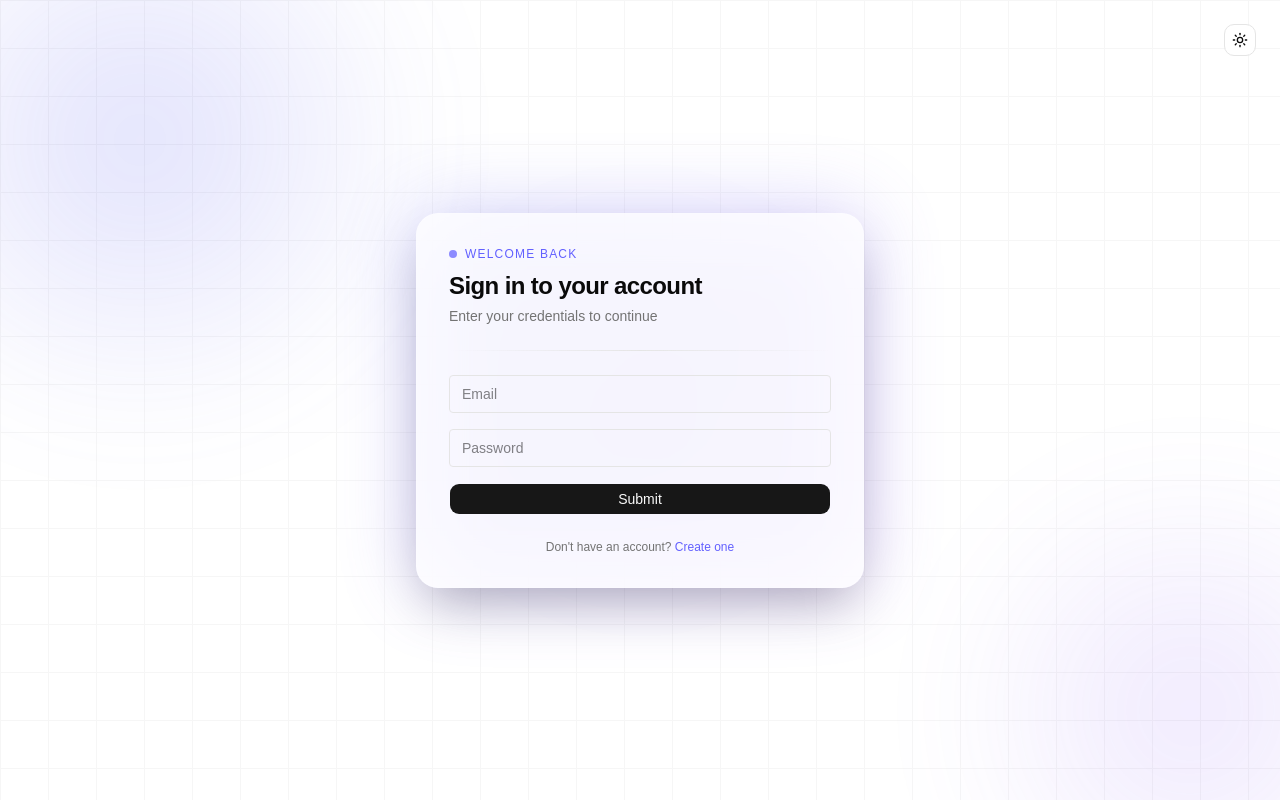
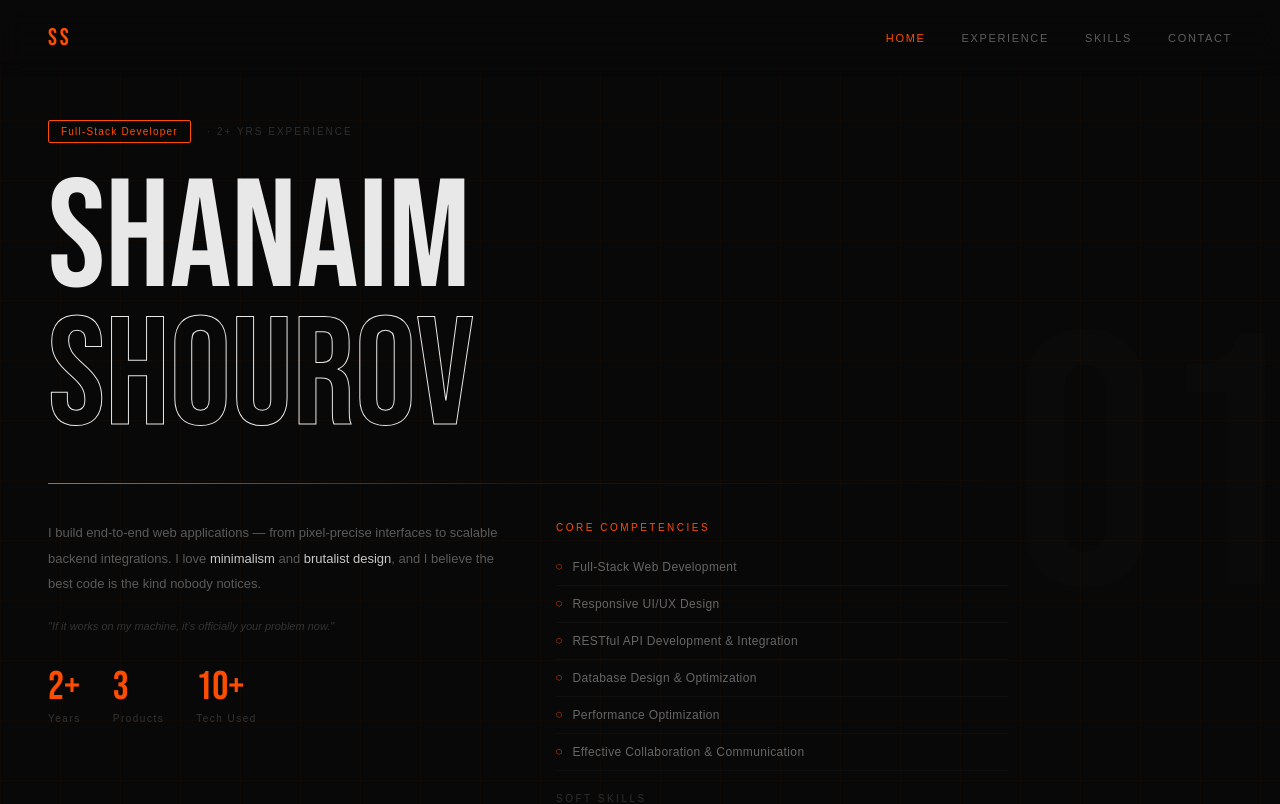
Before and after one commit to ShaNaim/personal-site, a React (Vite) app: page / in a window 1280 px wide. Shown: the top 804 px of the page. Built offline with nearby package versions, Linux system fonts and the light colour scheme; a web font is replaced by a local one.

Commit message:
:art: added protfolio and example files

```diff
--- /dev/null
+++ b/src/pages/portfolio-page.tsx
@@ -0,0 +1,4 @@
+import Portfolio from "../components/modules/portfolio/index";
+export default function PortfolioPage() {
+  return <Portfolio />;
+}
--- a/src/routeTree.gen.ts
+++ b/src/routeTree.gen.ts
@@ -9,8 +9,14 @@
 // Additionally, you should also exclude this file from your linter and/or formatter to prevent it from being checked or modified.
 
 import { Route as rootRouteImport } from './routes/__root'
+import { Route as ExamplesRouteImport } from './routes/examples'
 import { Route as IndexRouteImport } from './routes/index'
 
+const ExamplesRoute = ExamplesRouteImport.update({
+  id: '/examples',
+  path: '/examples',
+  getParentRoute: () => rootRouteImport,
+} as any)
 const IndexRoute = IndexRouteImport.update({
   id: '/',
   path: '/',
@@ -19,28 +25,39 @@ const IndexRoute = IndexRouteImport.update({
 
 export interface FileRoutesByFullPath {
   '/': typeof IndexRoute
+  '/examples': typeof ExamplesRoute
 }
 export interface FileRoutesByTo {
   '/': typeof IndexRoute
+  '/examples': typeof ExamplesRoute
 }
 export interface FileRoutesById {
   __root__: typeof rootRouteImport
   '/': typeof IndexRoute
+  '/examples': typeof ExamplesRoute
 }
 export interface FileRouteTypes {
   fileRoutesByFullPath: FileRoutesByFullPath
-  fullPaths: '/'
+  fullPaths: '/' | '/examples'
   fileRoutesByTo: FileRoutesByTo
-  to: '/'
-  id: '__root__' | '/'
+  to: '/' | '/examples'
+  id: '__root__' | '/' | '/examples'
   fileRoutesById: FileRoutesById
 }
 export interface RootRouteChildren {
   IndexRoute: typeof IndexRoute
+  ExamplesRoute: typeof ExamplesRoute
 }
 
 declare module '@tanstack/react-router' {
   interface FileRoutesByPath {
+    '/examples': {
+      id: '/examples'
+      path: '/examples'
+      fullPath: '/examples'
+      preLoaderRoute: typeof ExamplesRouteImport
+      parentRoute: typeof rootRouteImport
+    }
     '/': {
       id: '/'
       path: '/'
@@ -53,6 +70,7 @@ declare module '@tanstack/react-router' {
 
 const rootRouteChildren: RootRouteChildren = {
   IndexRoute: IndexRoute,
+  ExamplesRoute: ExamplesRoute,
 }
 export const routeTree = rootRouteImport
   ._addFileChildren(rootRouteChildren)
--- /dev/null
+++ b/src/routes/examples.tsx
@@ -0,0 +1,6 @@
+import { createFileRoute } from "@tanstack/react-router";
+import Examples from "@/pages/examples";
+
+export const Route = createFileRoute("/examples")({
+  component: Examples,
+});
--- a/src/routes/index.tsx
+++ b/src/routes/index.tsx
@@ -1,63 +1,6 @@
 import { createFileRoute } from "@tanstack/react-router";
-import { ThemeToggle } from "@/components/common/theme-toggle";
-import { ExampleForm } from "@/components/forms/example-form";
+import Portfolio from "@/pages/portfolio-page";
 
 export const Route = createFileRoute("/")({
-  component: Index,
+  component: Portfolio,
 });
-
-function Index() {
-  return (
-    <div className="relative min-h-screen w-full overflow-hidden bg-background flex items-center justify-center px-4">
-      {/* Ambient background blobs */}
-      <div className="pointer-events-none absolute inset-0 overflow-hidden">
-        <div className="absolute -top-40 -left-40 h-150 w-150 rounded-full opacity-20 dark:opacity-10 blur-3xl" style={{ background: "radial-gradient(circle, #6366f1, transparent 70%)" }} />
-        <div className="absolute -bottom-40 -right-40 h-125 w-125 rounded-full opacity-15 dark:opacity-10 blur-3xl" style={{ background: "radial-gradient(circle, #8b5cf6, transparent 70%)" }} />
-        <div className="absolute top-1/2 left-1/2 -translate-x-1/2 -translate-y-1/2 h-100 w-100 rounded-full opacity-10 blur-3xl" style={{ background: "radial-gradient(circle, #a78bfa, transparent 70%)" }} />
-      </div>
-
-      {/* Subtle grid overlay */}
-      <div
-        className="pointer-events-none absolute inset-0 opacity-[0.03] dark:opacity-[0.06]"
-        style={{
-          backgroundImage: `linear-gradient(#000 1px, transparent 1px), linear-gradient(90deg, #000 1px, transparent 1px)`,
-          backgroundSize: "48px 48px",
-        }}
-      />
-
-      {/* Theme toggle — top right */}
-      <div className="absolute top-6 right-6 z-10">
-        <ThemeToggle />
-      </div>
-
-      {/* Main card */}
-      <div className="relative z-10 w-full max-w-md">
-        {/* Glow behind card */}
-        <div className="absolute inset-0 rounded-3xl blur-2xl opacity-30 dark:opacity-20 -z-10" style={{ background: "linear-gradient(135deg, #6366f1, #8b5cf6)" }} />
-
-        <div className="rounded-3xl border border-white/10 bg-white/80 dark:bg-white/5 backdrop-blur-xl shadow-2xl p-8 flex flex-col gap-6">
-          {/* Header */}
-          <div className="flex flex-col gap-1">
-            <div className="flex items-center gap-2 mb-1">
-              <span className="inline-block h-2 w-2 rounded-full bg-indigo-500 animate-pulse" />
-              <span className="text-xs font-medium text-indigo-500 tracking-widest uppercase">Welcome back</span>
-            </div>
-            <h1 className="text-2xl font-bold tracking-tight text-foreground">Sign in to your account</h1>
-            <p className="text-sm text-muted-foreground">Enter your credentials to continue</p>
-          </div>
-
-          {/* Divider */}
-          <div className="h-px bg-linear-to-r from-transparent via-border to-transparent" />
-
-          {/* Form */}
-          <ExampleForm />
-
-          {/* Footer */}
-          <p className="text-center text-xs text-muted-foreground">
-            Don't have an account? <span className="text-indigo-500 hover:underline cursor-pointer font-medium">Create one</span>
-          </p>
-        </div>
-      </div>
-    </div>
-  );
-}
```
